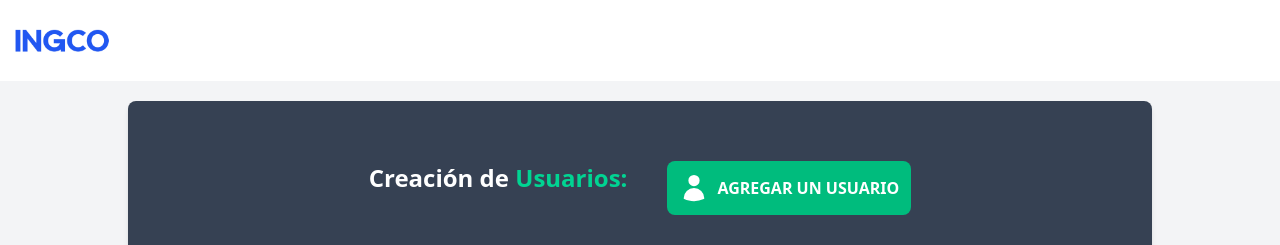
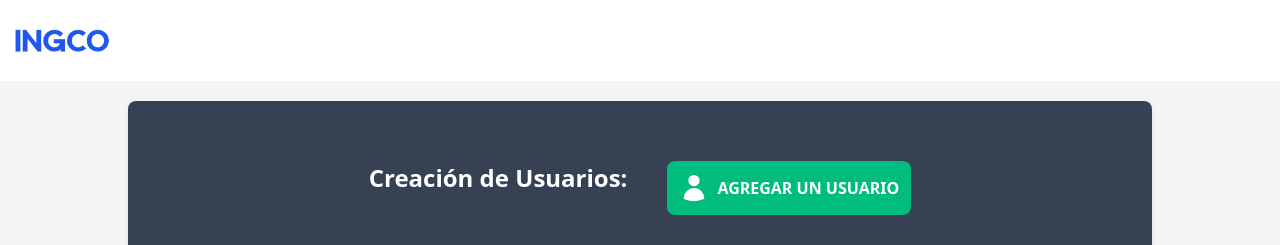
Before and after one commit to camilo9090/prueba-ingco, a React (Vite) app: page / in a window 1280 px wide. Shown: the top 245 px of the page. Built offline with nearby package versions, Linux system fonts and the light colour scheme; no server answers.

Commit message:
fix: eliminar estilos innecesarios en los encabezados de Crear Usuario y Ver Usuarios

```diff
--- a/src/components/CreateUser.tsx
+++ b/src/components/CreateUser.tsx
@@ -69,7 +69,7 @@ export default function CreateUser() {
           className="bg-gray-700 p-8 rounded-2xl shadow-lg space-y-6"
         >
           <h2 className="text-2xl font-bold text-center mb-8 text-white">
-            Crear <span className="text-emerald-400">Usuario</span>
+            Crear Usuario
           </h2>
 
           <input
--- a/src/components/ViewUsers.tsx
+++ b/src/components/ViewUsers.tsx
@@ -23,7 +23,7 @@ export default function ViewUsers() {
       <Header />
       <div className="max-w-5xl mx-auto mt-5 bg-gray-700 p-10 rounded-lg shadow-md text-center flex justify-center gap-10 items-center">
         <p className="font-bold text-2xl text-white">
-          Creación de <span className="text-emerald-400">Usuarios: </span>
+          Creación de Usuarios:
         </p>
 
         <Link
```
